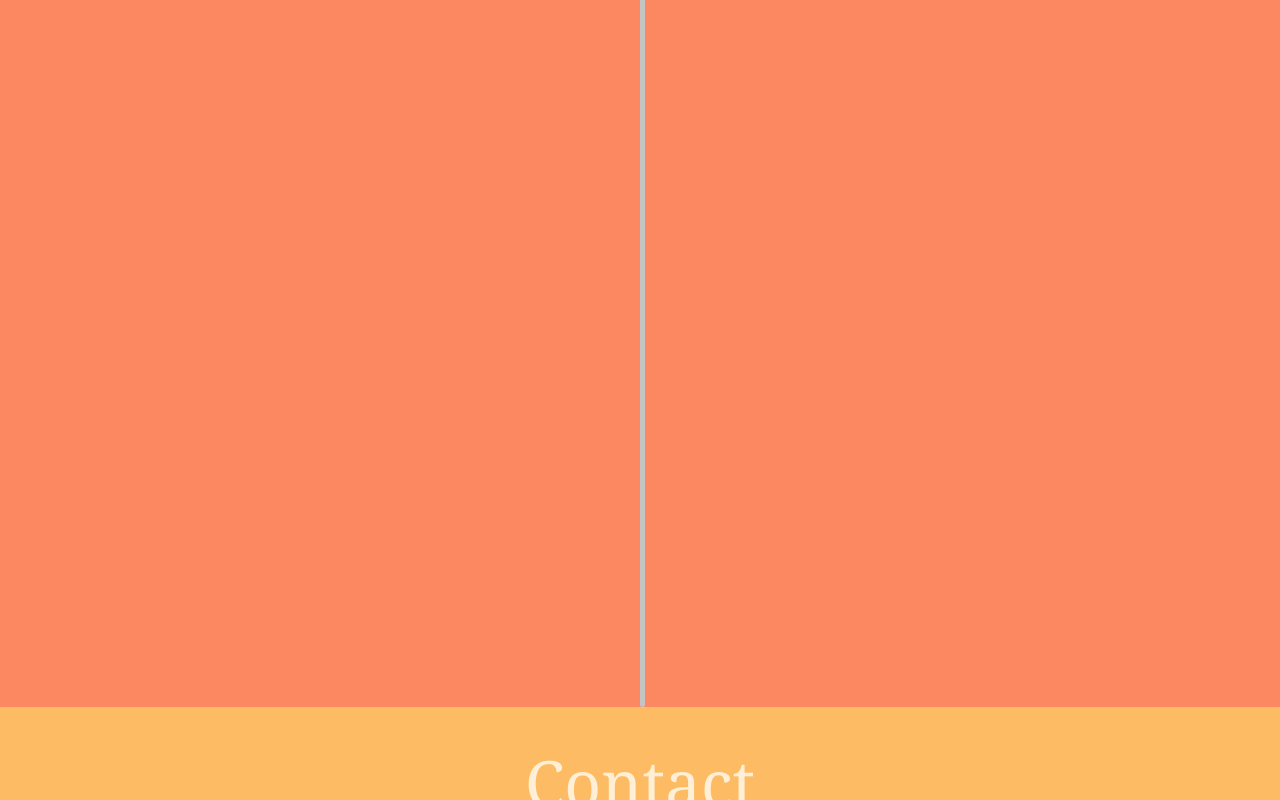
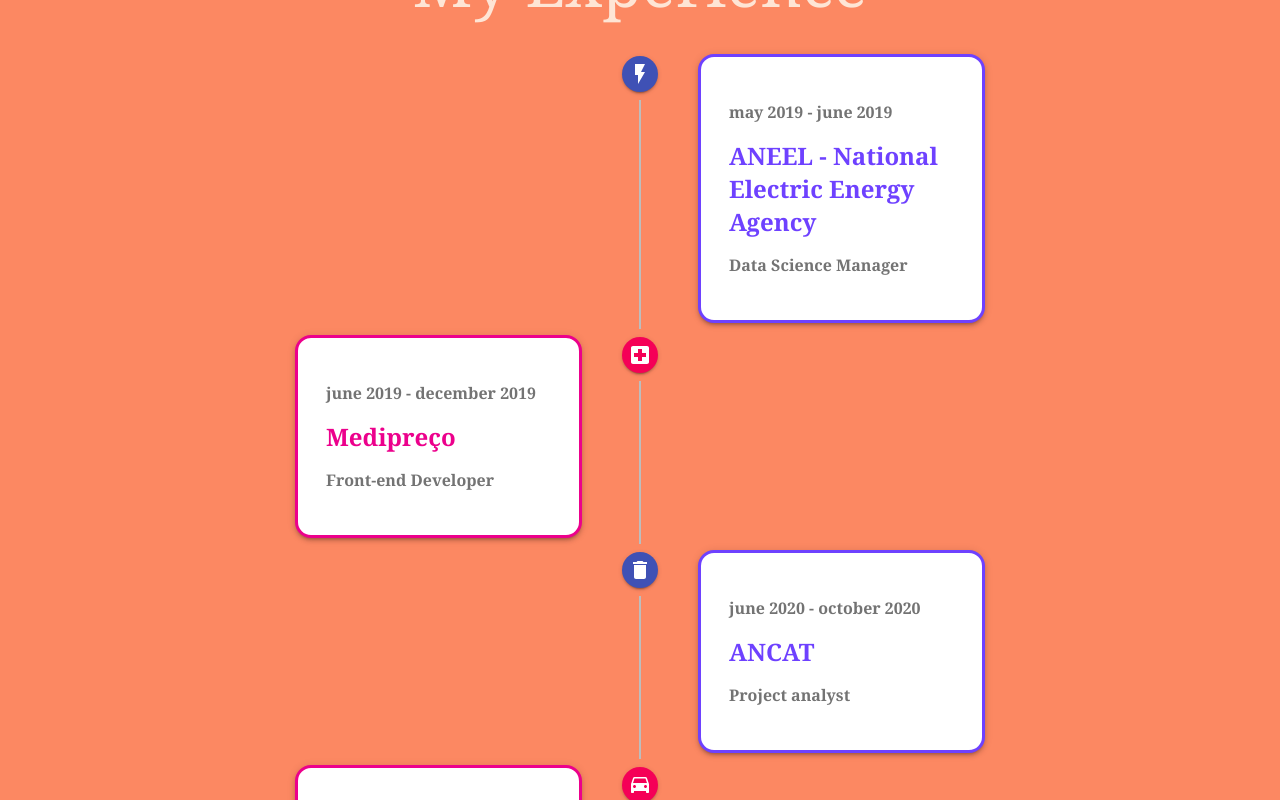
Before and after one commit to ericoBandeira/New-contact, a Next.js app: page / in a window 1280 px wide. Shown: the part 1440-2240 px from the top of the page. Built offline with nearby package versions, Linux system fonts and the light colour scheme.

Commit message:
Adicionando terceira página

```diff
--- a/package.json
+++ b/package.json
@@ -8,6 +8,10 @@
     "start": "next start"
   },
   "dependencies": {
+    "@material-ui/core": "^4.11.4",
+    "@material-ui/icons": "^4.11.2",
+    "@material-ui/lab": "^4.0.0-alpha.58",
+    "material-ui": "^0.20.2",
     "next": "^10.1.3",
     "react": "17.0.2",
     "react-dom": "17.0.2"
--- a/src/components/Contact.tsx
+++ b/src/components/Contact.tsx
@@ -15,6 +15,7 @@
     function handleemail(){
         window.location.href = "mailto:ericobandeira@hotmail.com";
     }
+
     return(
         <div className={styles.contactContainer}>
             <p>
--- a/src/components/Experieance.tsx
+++ b/src/components/Experieance.tsx
@@ -1,12 +1,12 @@
 import styles from '../../styles/components/Experience.module.css';
+import TimeLineExperience from '../components/TimeLineExperience'
 
 export function Experience(){
     return(
-        <header className={styles.experienceContainer}>
-
-            <div>
-            </div>
-        </header>
+        <div className={styles.experienceContainer}>
+            <p>My Experience</p>
+            <TimeLineExperience/>
+        </div>
     );
 }
 
--- /dev/null
+++ b/src/components/TimeLineExperience.tsx
@@ -0,0 +1,91 @@
+import React from 'react';
+import Timeline from '@material-ui/lab/Timeline';
+import TimelineItem from '@material-ui/lab/TimelineItem';
+import TimelineSeparator from '@material-ui/lab/TimelineSeparator';
+import TimelineConnector from '@material-ui/lab/TimelineConnector';
+import TimelineContent from '@material-ui/lab/TimelineContent';
+import TimelineOppositeContent from '@material-ui/lab/TimelineOppositeContent';
+import TimelineDot from '@material-ui/lab/TimelineDot';
+import DriveEtaIcon from '@material-ui/icons/DriveEta';
+import FlashOnIcon from '@material-ui/icons/FlashOn';
+import LocalHospitalIcon from '@material-ui/icons/LocalHospital';
+import Paper from '@material-ui/core/Paper';
+import DeleteIcon from '@material-ui/icons/Delete';
+
+import styles from '../../styles/components/TimeLineExperience.module.css'
+
+export default function TimeLineExperience() {
+  return (
+    <Timeline align="alternate" className={styles.container}>
+
+      <TimelineItem >
+        <TimelineSeparator>
+          <TimelineDot color="primary">
+            <FlashOnIcon />
+          </TimelineDot>
+          <TimelineConnector />
+        </TimelineSeparator>
+        <TimelineContent>
+          <Paper elevation={3} className={styles.Paper}>
+              <p>may 2019 - june 2019</p>
+              <span>ANEEL - National Electric Energy Agency</span>
+              <p>Data Science Manager</p>
+          </Paper>
+        </TimelineContent>
+      </TimelineItem>
+
+
+      <TimelineItem>
+        <TimelineOppositeContent>
+        </TimelineOppositeContent>
+        <TimelineSeparator>
+          <TimelineDot color="secondary">
+            <LocalHospitalIcon />
+          </TimelineDot>
+          <TimelineConnector />
+        </TimelineSeparator>
+        <TimelineContent>
+          <Paper elevation={3} className={styles.Paper2}>
+              <p>june 2019 - december 2019</p>
+              <span>Medipreço</span>
+              <p>Front-end Developer</p>
+          </Paper>
+        </TimelineContent>
+      </TimelineItem>
+
+
+      <TimelineItem>
+        <TimelineSeparator>
+          <TimelineDot color="primary">
+            <DeleteIcon />
+          </TimelineDot>
+          <TimelineConnector className={styles.secondaryTail} />
+        </TimelineSeparator>
+        <TimelineContent>
+          <Paper elevation={3} className={styles.Paper}>
+            <p>june 2020 - october 2020</p>
+            <span>ANCAT</span>
+            <p>Project analyst</p>
+          </Paper>
+        </TimelineContent>
+      </TimelineItem>
+
+
+      <TimelineItem>
+        <TimelineSeparator>
+          <TimelineDot color="secondary">
+            <DriveEtaIcon />
+          </TimelineDot>
+        </TimelineSeparator>
+        <TimelineContent >
+          <Paper elevation={3} className={styles.Paper2}>
+            <p>march 2021 - at the moment</p>
+            <span>AutoForce</span>
+            <p>Full-Stack Developer</p>
+          </Paper>
+        </TimelineContent>
+      </TimelineItem>
+
+    </Timeline>
+  );
+}
--- a/styles/components/Experience.module.css
+++ b/styles/components/Experience.module.css
@@ -1,11 +1,14 @@
 .experienceContainer{
     background-color: #FC8862 ;
-    display: flex;
+    align-items: center;
+    justify-content: space-between;
+    padding: 0;
 }
-.experienceContainer > div{
-    height: 50rem;
-    width: 5px;
-    border-radius: 4px;
-    background-color: #C4C4C4;
-    margin-left: 50%;
+.experienceContainer > p{
+    font-family: Cambria;
+    color: rgba(254, 253, 242, 0.8);
+    font-size: 4rem;
+    text-align: center;
+    margin: 0;
+    padding-top: 2rem;
 }
--- /dev/null
+++ b/styles/components/TimeLineExperience.module.css
@@ -0,0 +1,62 @@
+.Paper{
+    padding: 1.75rem;
+    width: 50%;
+    margin-left: 1.5rem ;
+    border-radius: 1rem !important;
+    border-width: medium;
+    border-style: solid;
+    border-color: #6E41FF;
+}
+
+.Paper > p{
+    font-family: Cambria;
+    font-size: 1rem;
+    color: #737373;
+    font-weight: bold;
+}
+
+.Paper > span{
+    font-family: Cambria;
+    font-size: 1.5rem;
+    color: #6E41FF;
+    font-weight: bold;
+}
+
+.Paper2{
+    padding: 1.75rem;
+    text-align: left;
+    width: 50%;
+    margin-right: 1.5rem ;
+    border-radius: 1rem !important;
+    border-width: medium;
+    border-style: solid;
+    border-color: #EC008C;
+    float: right;
+}
+
+.Paper2 > p{
+    font-family: Cambria;
+    font-size: 1rem;
+    color: #737373;
+    font-weight: bold;
+}
+
+.Paper2 > span{
+    font-family: Cambria;
+    font-size: 1.5rem;
+    color: #EC008C;
+    font-weight: bold;
+}
+
+.secondaryTail {
+    background-color: green;
+}
+
+.firstDot{
+    background-color: #33A9AC ;
+}
+
+.container{
+    padding-bottom:  4rem !important;
+    margin-bottom: 0 !important;
+}
```
Also changed, not shown: 1 other file (tests, documents, lock files or other folders).
